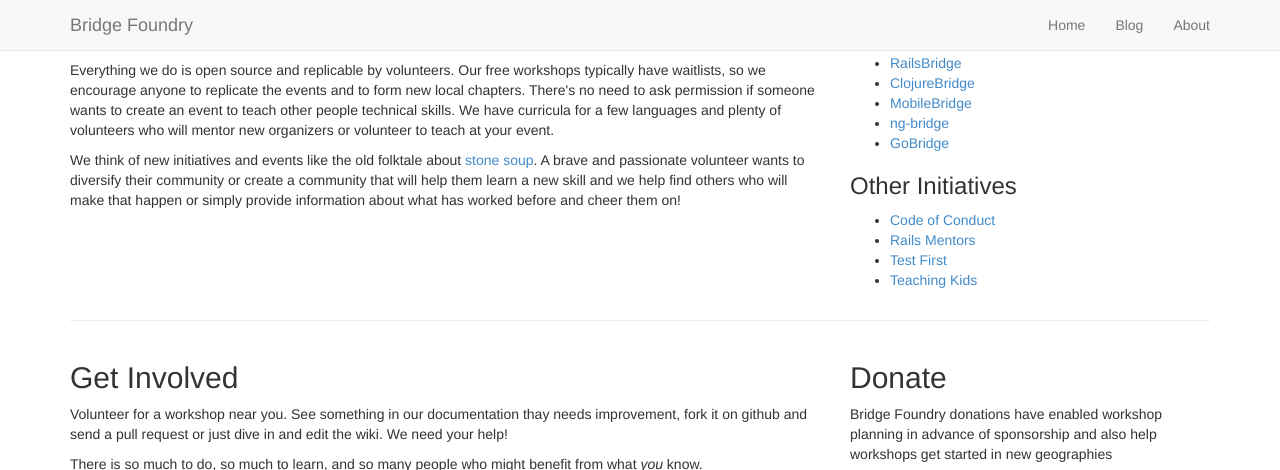
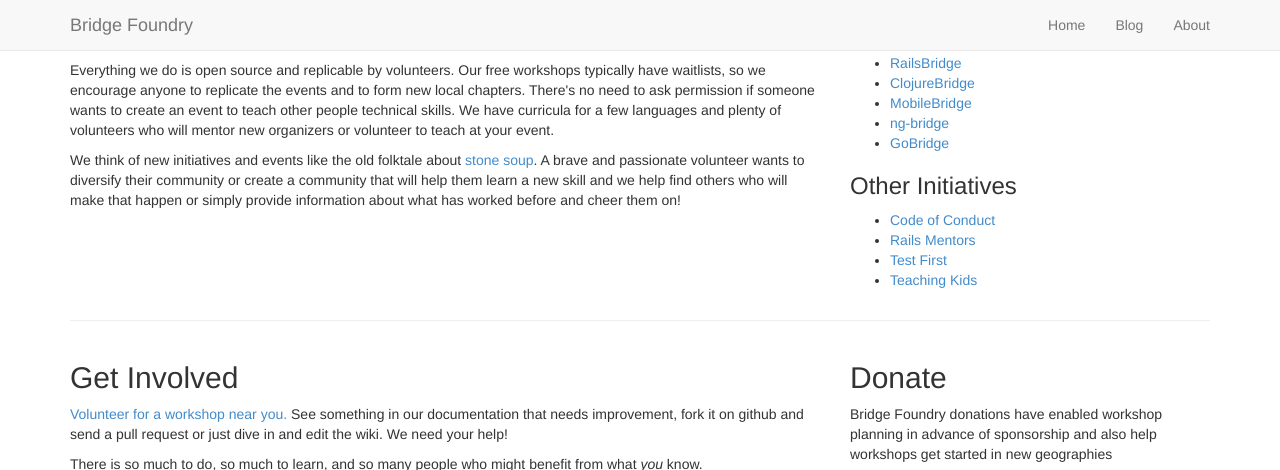
Before and after one commit to missherico/bridgefoundry.github.io, a Jekyll site: the page built from index.html, in a window 1280 px wide and 900 px high, scrolled down 898 px, cut to the strip 0-470 px from the top of the window. Built offline with Jekyll 4.4.1, drawn with Linux system fonts in a browser that asks for light colours; Markdown is read by kramdown in place of the engine named in the settings.

Commit message:
Add link to Get Involved section and fix typo.

```diff
--- a/index.html
+++ b/index.html
@@ -61,7 +61,7 @@
       <div class="row">
         <div class="col-md-8">
         <h2>Get Involved</h2>
-        <p>Volunteer for a workshop near you. See something in our documentation thay needs improvement, fork it on github and send a pull request or just dive in and edit the wiki.  We need your help!</p>
+        <p><a href="https://www.bridgetroll.org/">Volunteer for a workshop near you.</a> See something in our documentation that needs improvement, fork it on github and send a pull request or just dive in and edit the wiki.  We need your help!</p>
         <p>There is so much to do, so much to learn, and so many people who might benefit from what <em>you</em> know.</p>
         </div>
         <div class="col-md-4">
```
